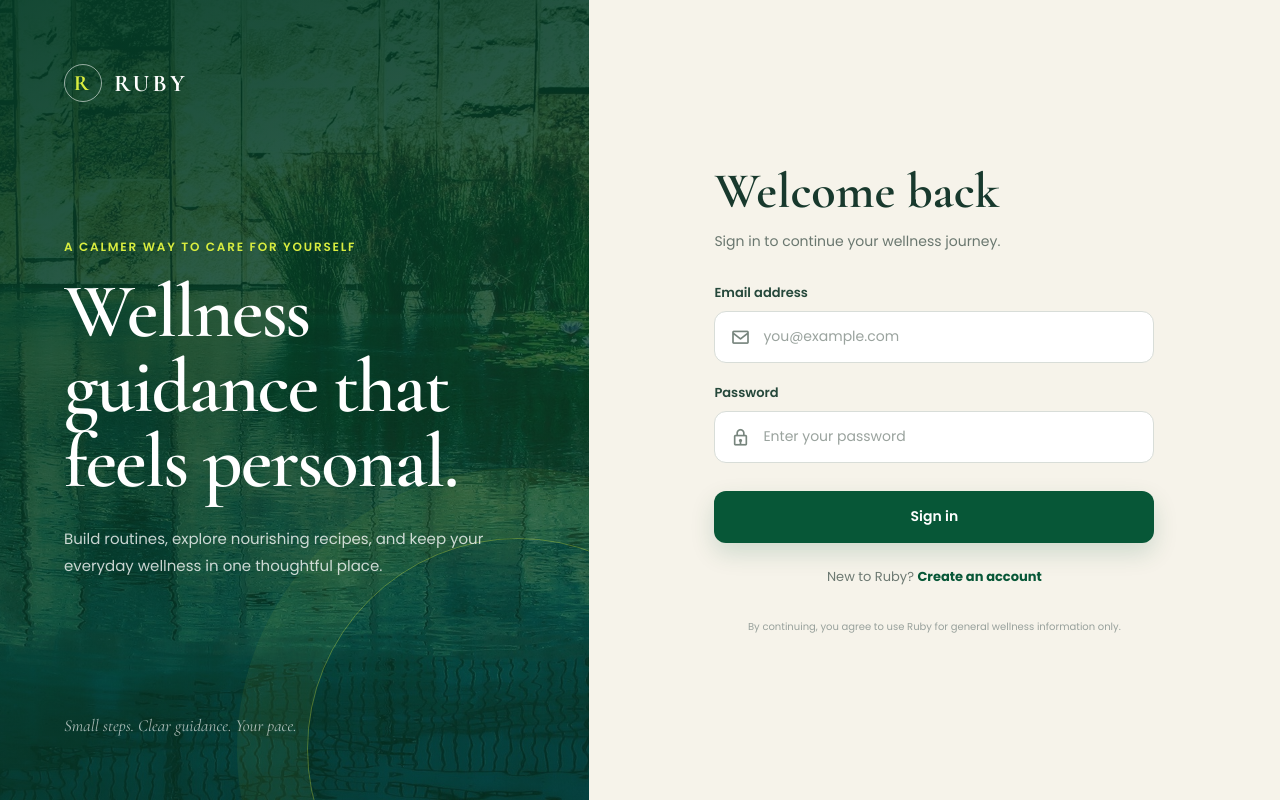
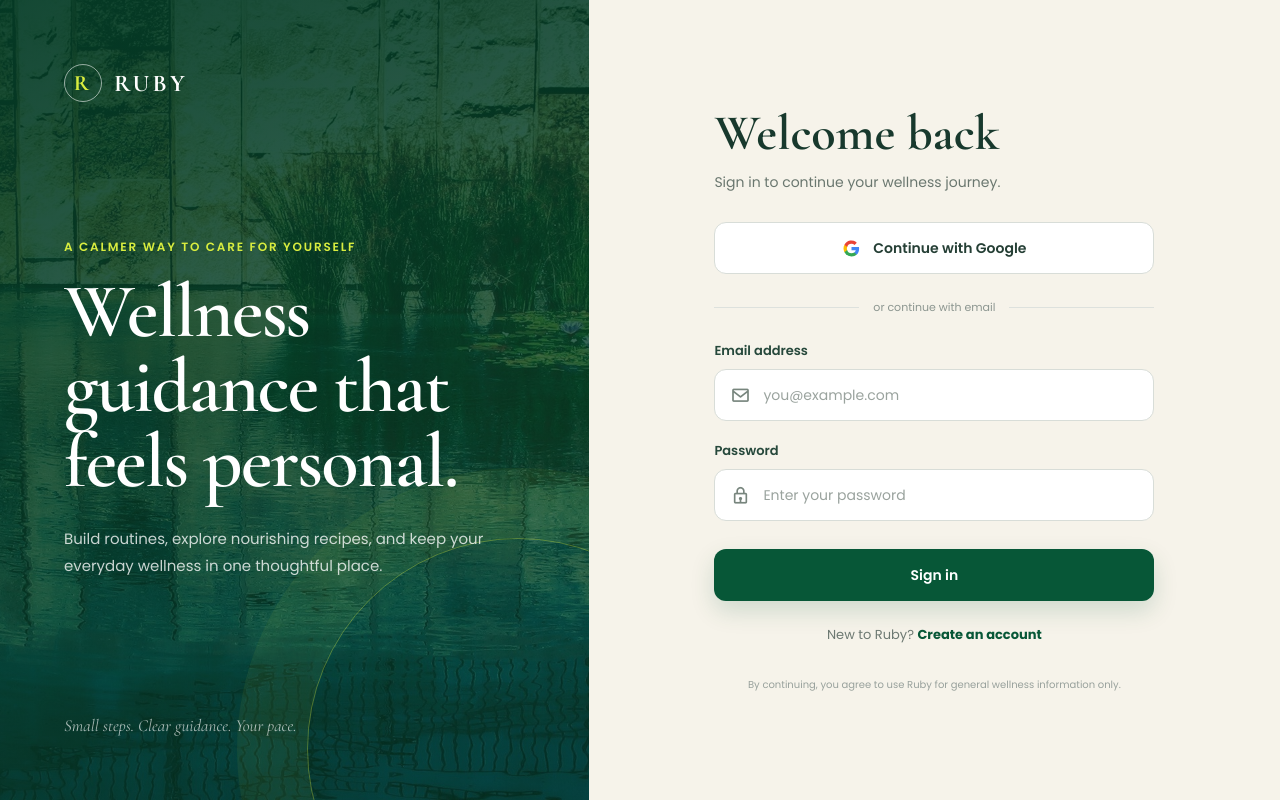
Before and after one commit to Ruby-Project-SEO/Ruby, a Flask app: page /login in a window 1280 px wide. Run offline with Flask 3, Linux system fonts and the light colour scheme; some libraries are stand-ins or nearby versions.

Commit message:
Add Google sign-in through Supabase

```diff
--- a/app.py
+++ b/app.py
@@ -4,10 +4,13 @@ import secrets
 import sqlite3
 import requests
 import time
+import base64
+import hashlib
 from collections import defaultdict, deque
 from datetime import timedelta
 from pathlib import Path
 from typing import Literal
+from urllib.parse import urlencode
 from uuid import uuid4
 
 from flask import Flask, render_template, url_for, redirect, request, session
@@ -113,6 +116,12 @@ def supabase_auth(path, payload):
         json=payload,
         timeout=10,
     )
+
+def establish_session(user):
+    session.clear()
+    session.permanent = True
+    session['user_id'] = user.get('id')
+    session['username'] = user.get('email')
 
 @app.after_request
 def add_security_headers(response):
@@ -389,11 +398,67 @@ def entry():
         ), 401
 
     user = response.json().get('user', {})
-    session.clear()
-    session.permanent = True
-    session['user_id'] = user.get('id')
-    session['username'] = user.get('email', email)
+    establish_session(user)
+    if not session.get('username'):
+        session['username'] = email
     LOGIN_ATTEMPTS.pop(client_ip(), None)
+    return redirect(url_for('home'))
+
+@app.get('/auth/google')
+def google_login():
+    if not SUPABASE_URL or not SUPABASE_PUBLISHABLE_KEY:
+        return render_template(
+            'login.html',
+            error='Google sign-in is temporarily unavailable.',
+            auth_form_token=auth_form_token(),
+        ), 503
+
+    verifier = secrets.token_urlsafe(64)
+    challenge = base64.urlsafe_b64encode(
+        hashlib.sha256(verifier.encode()).digest()
+    ).decode().rstrip('=')
+    session['oauth_code_verifier'] = verifier
+    query = urlencode({
+        'provider': 'google',
+        'redirect_to': url_for('google_callback', _external=True),
+        'code_challenge': challenge,
+        'code_challenge_method': 's256',
+    })
+    return redirect(f'{SUPABASE_URL}/auth/v1/authorize?{query}')
+
+@app.get('/auth/google/callback')
+def google_callback():
+    code = request.args.get('code', '')
+    verifier = session.pop('oauth_code_verifier', '')
+    if request.args.get('error') or not code or not verifier:
+        return render_template(
+            'login.html',
+            error='Google sign-in could not be completed. Please try again.',
+            auth_form_token=auth_form_token(),
+        ), 400
+
+    try:
+        response = supabase_auth(
+            'token?grant_type=pkce',
+            {'auth_code': code, 'code_verifier': verifier},
+        )
+    except (RuntimeError, requests.RequestException):
+        response = None
+    if response is None or not response.ok:
+        return render_template(
+            'login.html',
+            error='Google sign-in could not be completed. Please try again.',
+            auth_form_token=auth_form_token(),
+        ), 401
+
+    user = response.json().get('user', {})
+    if not user.get('id') or not user.get('email'):
+        return render_template(
+            'login.html',
+            error='Google did not provide a usable account.',
+            auth_form_token=auth_form_token(),
+        ), 401
+    establish_session(user)
     return redirect(url_for('home'))
 
 @app.post('/register')
--- a/static/styles.css
+++ b/static/styles.css
@@ -163,8 +163,54 @@
     color: #075737;
 }
 
+.google-auth-button {
+    display: flex;
+    align-items: center;
+    justify-content: center;
+    gap: 12px;
+    width: 100%;
+    height: 52px;
+    margin-top: 28px;
+    border: 1px solid #d8ddd8;
+    border-radius: 12px;
+    background: #fff;
+    color: #253f35;
+    font-size: 14px;
+    font-weight: 600;
+    text-decoration: none;
+    transition: border-color .2s ease, background .2s ease;
+}
+
+.google-auth-button:hover {
+    border-color: #aeb9b2;
+    background: #fbfcfa;
+}
+
+.google-auth-button svg {
+    width: 19px;
+    height: 19px;
+}
+
+.auth-divider {
+    display: flex;
+    align-items: center;
+    gap: 14px;
+    margin: 25px 0;
+    color: #8c9690;
+    font-size: 11px;
+    white-space: nowrap;
+}
+
+.auth-divider::before,
+.auth-divider::after {
+    content: "";
+    width: 100%;
+    height: 1px;
+    background: #dde1dd;
+}
+
 .auth-form {
-    margin-top: 30px;
+    margin-top: 0;
 }
 
 .auth-form > label,
--- a/templates/login.html
+++ b/templates/login.html
@@ -46,6 +46,18 @@
                     <span>{{ message }}</span>
                 </div>
                 {% endif %}
+
+                <a class="google-auth-button" href="{{ url_for('google_login') }}">
+                    <svg aria-hidden="true" viewBox="0 0 24 24">
+                        <path fill="#4285F4" d="M21.6 12.2c0-.7-.1-1.4-.2-2H12v3.9h5.4a4.6 4.6 0 0 1-2 3v2.5h3.3c1.9-1.8 2.9-4.4 2.9-7.4Z"/>
+                        <path fill="#34A853" d="M12 22c2.7 0 5-.9 6.7-2.4l-3.3-2.5c-.9.6-2.1 1-3.4 1a5.9 5.9 0 0 1-5.5-4.1H3.1v2.6A10 10 0 0 0 12 22Z"/>
+                        <path fill="#FBBC05" d="M6.5 14a6 6 0 0 1 0-3.9V7.4H3.1a10 10 0 0 0 0 9.2L6.5 14Z"/>
+                        <path fill="#EA4335" d="M12 6c1.5 0 2.8.5 3.8 1.5l2.9-2.8A9.7 9.7 0 0 0 3.1 7.4l3.4 2.7A5.9 5.9 0 0 1 12 6Z"/>
+                    </svg>
+                    Continue with Google
+                </a>
+
+                <div class="auth-divider"><span>or continue with email</span></div>
 
                 <form class="auth-form" action="{{ url_for('register') if register else url_for('entry') }}" method="post">
                     <input type="hidden" name="auth_form_token" value="{{ auth_form_token }}">
```
